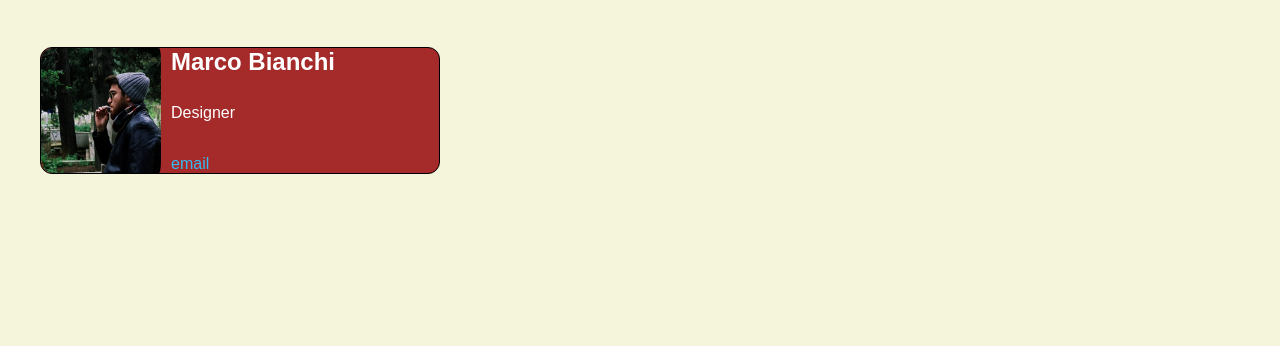
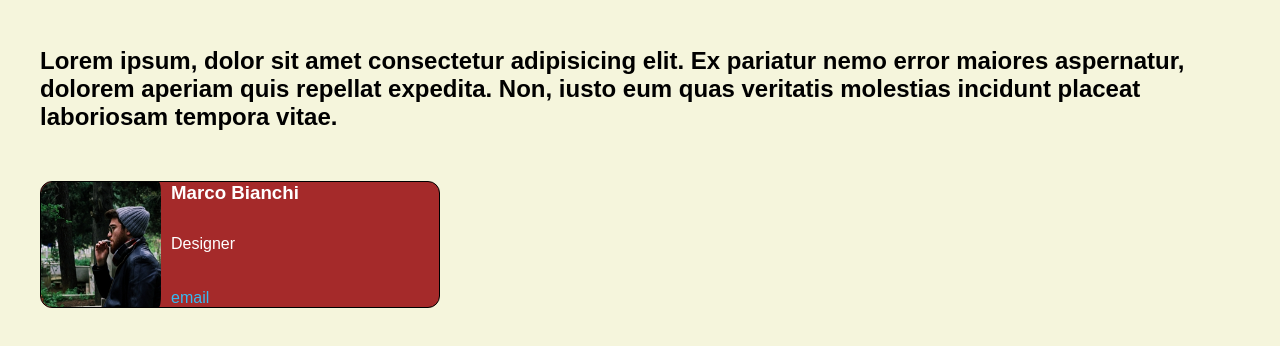
Before and after one commit to MattiaNatella/js-our-team, a plain HTML site: page index.html in a window 1280 px wide. Shown: the part 40-386 px from the top of the page. Drawn offline with Linux system fonts and the light colour scheme; a web font is replaced by a local one.

Commit message:
Finished html and css for real

```diff
--- a/index.html
+++ b/index.html
@@ -16,11 +16,13 @@
 
   <main>
     <h1>IL NOSTRO TEAM</h1>
+
     <div class="container">
+      <h2>Lorem ipsum, dolor sit amet consectetur adipisicing elit. Ex pariatur nemo error maiores aspernatur, dolorem aperiam quis repellat expedita. Non, iusto eum quas veritatis molestias incidunt placeat laboriosam tempora vitae.</h2>
       <div class="card">
         <img src="assets/img/male1.png" alt="">
         <div id="anagrafica" >
-          <h2 id="name">Marco Bianchi</h2>
+          <h3 id="name">Marco Bianchi</h3>
           <span id="role">Designer</span>
           <span id="email">email</span>
         </div>
--- a/style.css
+++ b/style.css
@@ -12,6 +12,10 @@ body {
 h1 {
   text-align: center;
   color: blueviolet;
+}
+
+h2 {
+  margin-bottom: 50px;
 }
 
 /* UTILITIES */
```
